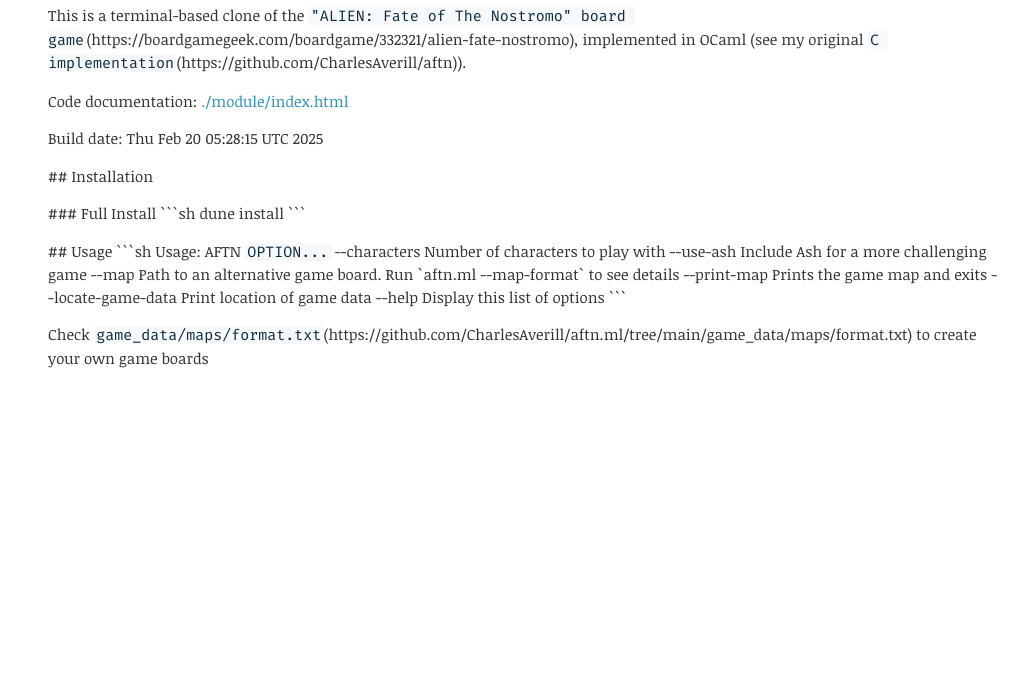
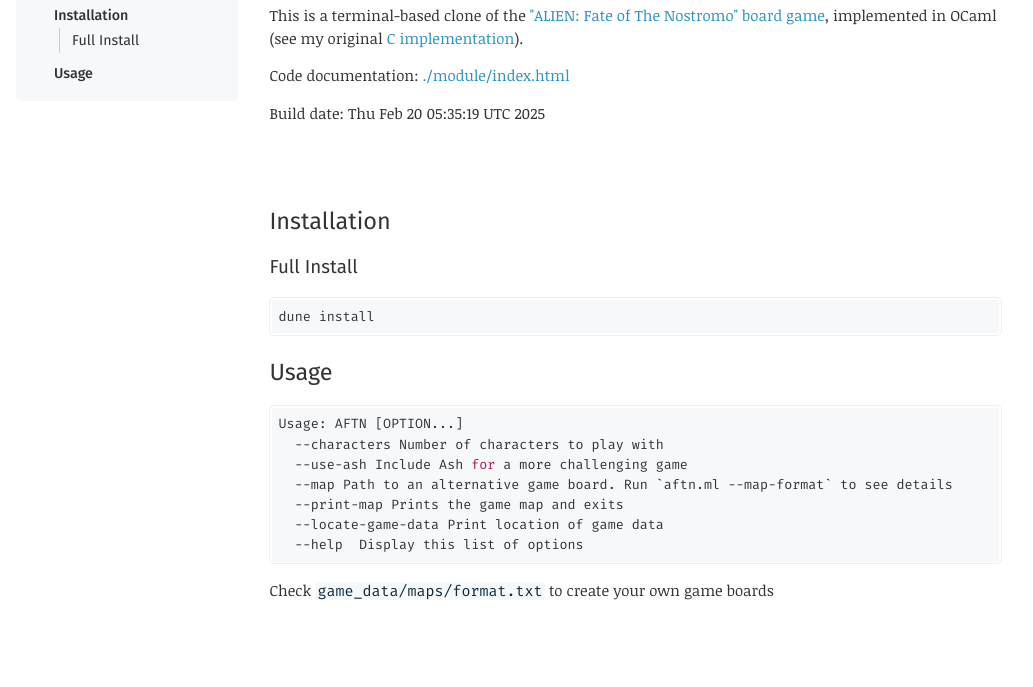
Before and after one commit to CharlesAverill/aftn.ml, a plain HTML site: page docs/index.html in a window 1280 px wide. Shown: the part 113-800 px from the top of the page, without its empty margins (131-1164 px from the left). Drawn offline with Linux system fonts and the light colour scheme.

Commit message:
Latest docs - 2025-02-20T05:25:26Z

````diff
--- a/docs/index.html
+++ b/docs/index.html
@@ -1,3 +1,9 @@
 <!DOCTYPE html>
 <html xmlns="http://www.w3.org/1999/xhtml"><head><title>AFTN - Alien: Fate of the Nostromo port</title><meta charset="utf-8"/><link rel="stylesheet" href="odoc.support/odoc.css"/><meta name="generator" content="odoc 2.4.4"/><meta name="viewport" content="width=device-width,initial-scale=1.0"/><script src="odoc.support/highlight.pack.js"></script><script>hljs.initHighlightingOnLoad();</script><meta content="AFTN" property="og:title" /> <meta content="Alien: Fate of the Nostromo port" property="og:description" /> <meta content="https://github.com/CharlesAverill/AFTN" property="og:url" />
-</head><body class="odoc"><nav class="odoc-nav"><a href="index.html">Up</a> – <a href="index.html">AFTN</a> &#x00BB; AFTN</nav><header class="odoc-preamble"><h1 id="alien:-fate-of-the-nostromo"><a href="#alien:-fate-of-the-nostromo" class="anchor"></a>ALIEN: Fate of The Nostromo</h1><p>This is a terminal-based clone of the <code>&quot;ALIEN: Fate of The Nostromo&quot; board game</code>(https://boardgamegeek.com/boardgame/332321/alien-fate-nostromo), implemented in OCaml (see my original <code>C implementation</code>(https://github.com/CharlesAverill/aftn)).</p><p>Code documentation: <a href="./module/index.html">./module/index.html</a></p><p>Build date: Thu Feb 20 05:28:15 UTC 2025</p><p>## Installation</p><p>### Full Install ```sh dune install ```</p><p>## Usage ```sh Usage: AFTN <code>OPTION...</code> --characters Number of characters to play with --use-ash Include Ash for a more challenging game --map Path to an alternative game board. Run `aftn.ml --map-format` to see details --print-map Prints the game map and exits --locate-game-data Print location of game data --help Display this list of options ```</p><p>Check <code>game_data/maps/format.txt</code>(https://github.com/CharlesAverill/aftn.ml/tree/main/game_data/maps/format.txt) to create your own game boards</p></header><div class="odoc-content"></div></body></html>
+</head><body class="odoc"><nav class="odoc-nav"><a href="index.html">Up</a> – <a href="index.html">AFTN</a> &#x00BB; AFTN</nav><header class="odoc-preamble"><h1 id="alien:-fate-of-the-nostromo"><a href="#alien:-fate-of-the-nostromo" class="anchor"></a>ALIEN: Fate of The Nostromo</h1><p>This is a terminal-based clone of the <a href="https://boardgamegeek.com/boardgame/332321/alien-fate-nostromo">&quot;ALIEN: Fate of The Nostromo&quot; board game</a>, implemented in OCaml (see my original <a href="https://github.com/CharlesAverill/aftn">C implementation</a>).</p><p>Code documentation: <a href="./module/index.html">./module/index.html</a></p><p>Build date: Thu Feb 20 05:35:19 UTC 2025</p></header><nav class="odoc-toc"><ul><li><a href="#installation">Installation</a><ul><li><a href="#full-install">Full Install</a></li></ul></li><li><a href="#usage">Usage</a></li></ul></nav><div class="odoc-content"><h2 id="installation"><a href="#installation" class="anchor"></a>Installation</h2><h3 id="full-install"><a href="#full-install" class="anchor"></a>Full Install</h3><pre class="language-sh"><code>dune install</code></pre><h2 id="usage"><a href="#usage" class="anchor"></a>Usage</h2><pre class="language-sh"><code>Usage: AFTN [OPTION...]
+  --characters Number of characters to play with
+  --use-ash Include Ash for a more challenging game
+  --map Path to an alternative game board. Run `aftn.ml --map-format` to see details
+  --print-map Prints the game map and exits
+  --locate-game-data Print location of game data
+  --help  Display this list of options</code></pre><p>Check <a href="https://github.com/CharlesAverill/aftn.ml/tree/main/game_data/maps/format.txt"><code>game_data/maps/format.txt</code></a> to create your own game boards</p></div></body></html>
````
Also changed, not shown: 1 other file.
